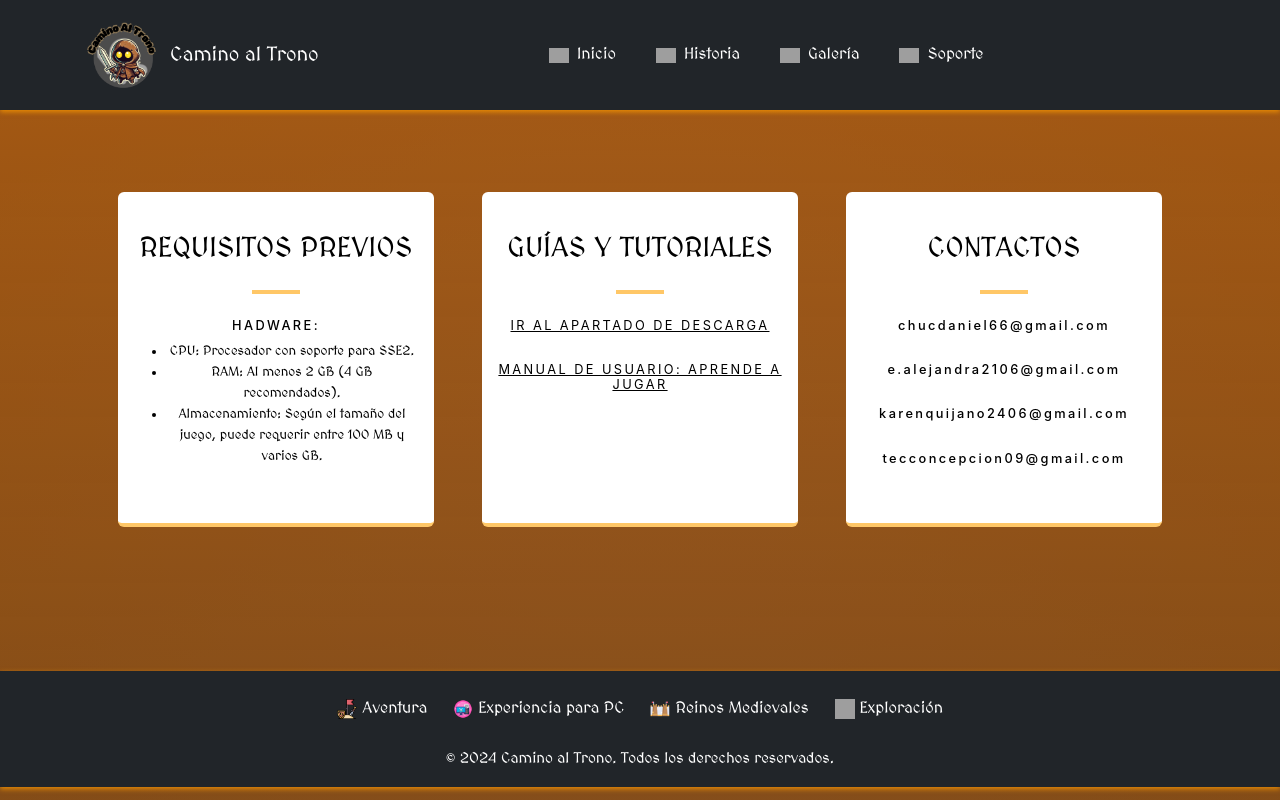
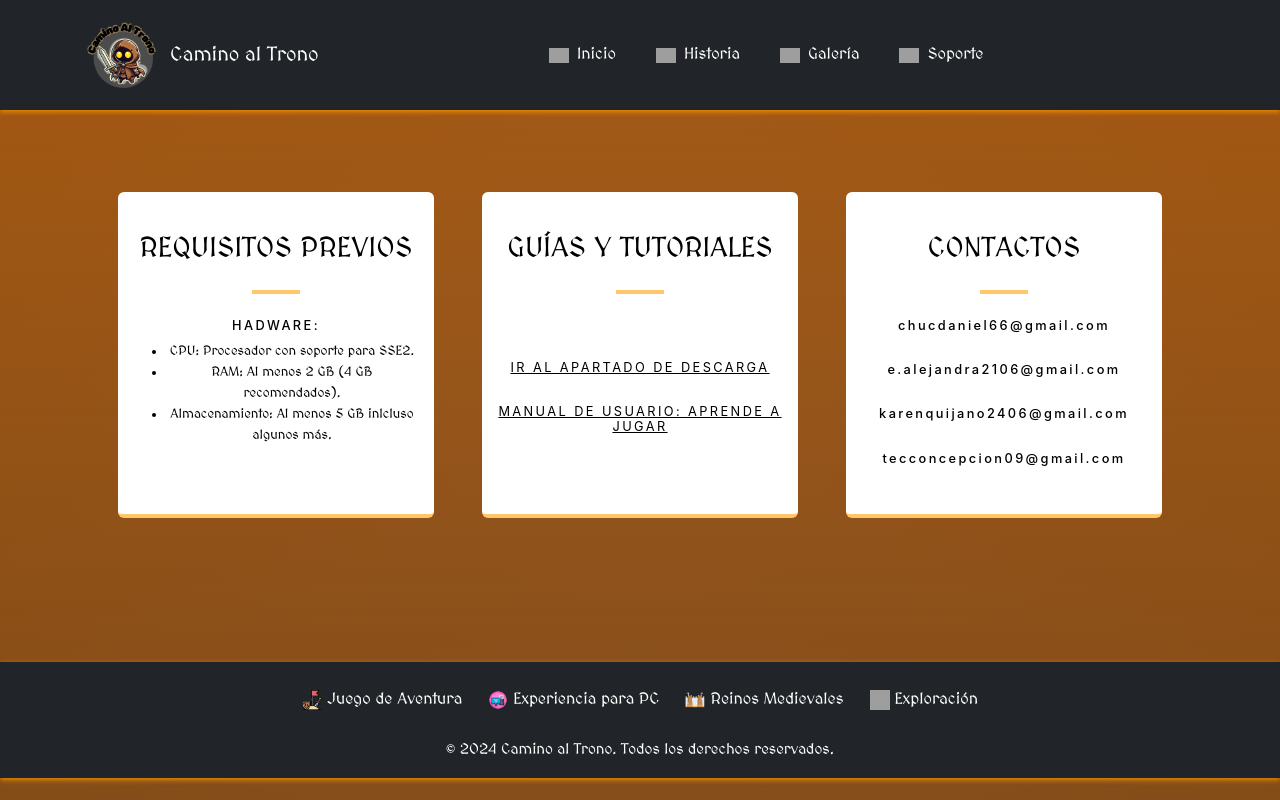
Before and after one commit to Reyes-Tec/vue_camino_trono, a Vue app: page /soporte in a window 1280 px wide. Built offline with nearby package versions, Linux system fonts and the light colour scheme; grey boxes are pictures that could not be loaded; a web font is replaced by a local one.

Commit message:
DESCARGA MANUAL, AJUSTES DEL ULTIMO ENEMIGO

```diff
--- a/src/components/FooterComp.vue
+++ b/src/components/FooterComp.vue
@@ -5,7 +5,7 @@
       <ul class="list-inline mb-3 d-flex justify-content-center flex-wrap">
         <li class="list-inline-item tag-item mx-2 my-1">
           <img src="/public/img/aventura.png" alt="Icono Aventura" class="tag-icon" />
-          <span class="tag-text">Aventura</span>
+          <span class="tag-text">Juego de Aventura</span>
         </li>
         <li class="list-inline-item tag-item mx-2 my-1">
           <img src="/public/img/pc.png" alt="Icono Edad Media" class="tag-icon" />
--- a/src/views/GaleryPage.vue
+++ b/src/views/GaleryPage.vue
@@ -77,8 +77,7 @@
               <h3>Karn el Lancero</h3>
               <p>
                 ROL:Enemigo<br />
-                DESCRIPCIÓN: Un guerrero no-muerto, leal hasta la muerte y más allá, armado con una lanza mortal.<br />
-                DEBILIDAD:
+                DESCRIPCIÓN: Un guerrero no-muerto, leal hasta la muerte y más allá, armado con una lanza mortal.
               </p>
             </div>
           </div>
@@ -95,8 +94,6 @@
               <p>
                 ROL:Enemigo<br />
                 DESCRIPCIÓN:Un esqueleto protector que se levanta de entre los muertos para defender su tierra natal.
-                <br />
-                DEBILIDAD:
               </p>
             </div>
           </div>
@@ -113,8 +110,6 @@
               <p>
                 ROL: Enemigo<br />
                 DESCRIPCIÓN:Un espíritu errante, envuelto en una niebla sombría, que susurra secretos del más allá.
-                <br />
-                DEBILIDAD:
               </p>
             </div>
           </div>
@@ -127,11 +122,10 @@
               <img src="/img/8.png" class="img-fluid rounded" alt="Image 8" />
             </div>
             <div class="content">
-              <h3>Karn el Lancero</h3>
+              <h3>Viuda Escarlata</h3>
               <p>
-                ROL:<br />
-                HABILIDAD:<br />
-                DEBILIDAD:
+                ROL: Enemigo <br />
+                DESCRIPCIÓN:Una araña venenosa que acecha en las sombras, rápida y letal, con un cuerpo carmesí que advierte del peligro. <br />
               </p>
             </div>
           </div>
--- a/src/views/SoportePage.vue
+++ b/src/views/SoportePage.vue
@@ -3,17 +3,17 @@
     <div class="container px-4 px-lg-5">
       <div class="row gx-4 gx-lg-5">
         <div class="col-md-4 mb-3 mb-md-0">
-          <div class="card py-4 h-100 fade-in-up" style="animation-delay: 0.2s;">
+          <div class="card py-4 h-100 fade-in-up" style="animation-delay: 0.2s">
             <div class="card-body text-center">
               <i class="fas fa-map-marked-alt text-primary mb-2"></i>
-              <h3 style="color: black;">REQUISITOS PREVIOS</h3>
+              <h3 style="color: black">REQUISITOS PREVIOS</h3>
               <hr class="my-4 mx-auto" />
               <div class="small text-black-50">
-                <h4 style="color: black;">Hadware:</h4>
-                <ul style="color: black;">
+                <h4 style="color: black">Hadware:</h4>
+                <ul style="color: black">
                   <li>CPU: Procesador con soporte para SSE2.</li>
                   <li>RAM: Al menos 2 GB (4 GB recomendados).</li>
-                  <li>Almacenamiento: Según el tamaño del juego, puede requerir entre 100 MB y varios GB.</li>
+                  <li>Almacenamiento: Al menos 5 GB inlcluso algunos más.</li>
                 </ul>
               </div>
             </div>
@@ -21,30 +21,44 @@
         </div>
 
         <div class="col-md-4 mb-3 mb-md-0">
-          <div class="card py-4 h-100 fade-in-up" style="animation-delay: 0.4s;">
+          <div class="card py-4 h-100 fade-in-up" style="animation-delay: 0.4s">
             <div class="card-body text-center">
               <i class="fas fa-envelope text-primary mb-2"></i>
-              <h3 style="color: black;">GUÍAS Y TUTORIALES</h3>
+              <h3 style="color: black">GUÍAS Y TUTORIALES</h3>
               <hr class="my-4 mx-auto" />
               <div class="small text-black-50">
-                <h4><a href="/#descarga" style="color: black;">Ir al apartado de descarga</a></h4><br>
-                <h4><a href="#" style="color: black;">MANUAL DE USUARIO: APRENDE A JUGAR </a></h4>
+                <br />
+                <br />
+                <h4><a href="/#descarga" style="color: black">Ir al apartado de descarga</a></h4>
+                <br />
+                <h4>
+                  <a
+                    href="https://github.com/Reyes-Tec/vue_camino_trono/releases/download/untagged-7f5b169914767d7fdb1f/Manual.Videojuego.CAMINO.AL.TRONO.pdF"
+                    style="color: black"
+                    download="Manual.Videojuego.CAMINO.AL.TRONO.pdf"
+                  >
+                    MANUAL DE USUARIO: APRENDE A JUGAR
+                  </a>
+                </h4>
               </div>
             </div>
           </div>
         </div>
 
         <div class="col-md-4 mb-3 mb-md-0">
-          <div class="card py-4 h-100 fade-in-up" style="animation-delay: 0.6s;">
+          <div class="card py-4 h-100 fade-in-up" style="animation-delay: 0.6s">
             <div class="card-body text-center">
               <i class="fas fa-mobile-alt text-primary mb-2"></i>
-              <h3 style="color: black;">CONTACTOS</h3>
+              <h3 style="color: black">CONTACTOS</h3>
               <hr class="my-4 mx-auto" />
               <div class="small text-black-50">
-                <h4 style="color: black; text-transform:lowercase">chucdaniel66@gmail.com</h4><br>
-                <h4 style="color: black; text-transform:lowercase">e.alejandra2106@gmail.com</h4><br>
-                <h4 style="color: black; text-transform:lowercase">karenquijano2406@gmail.com</h4><br>
-                <h4 style="color: black; text-transform:lowercase">tecconcepcion09@gmail.com</h4>
+                <h4 style="color: black; text-transform: lowercase">chucdaniel66@gmail.com</h4>
+                <br />
+                <h4 style="color: black; text-transform: lowercase">e.alejandra2106@gmail.com</h4>
+                <br />
+                <h4 style="color: black; text-transform: lowercase">karenquijano2406@gmail.com</h4>
+                <br />
+                <h4 style="color: black; text-transform: lowercase">tecconcepcion09@gmail.com</h4>
               </div>
             </div>
           </div>
@@ -71,7 +85,6 @@
   animation: fadeInUp 1s ease forwards;
 }
 
-
 .contact-section {
   padding-top: 12rem;
   padding-bottom: 6rem;
@@ -80,9 +93,22 @@
   border: 0;
   border-bottom: 0.25rem solid #ffc767;
 }
-.contact-section .card h4, .contact-section .card .h4 {
+.contact-section .card h4,
+.contact-section .card .h4 {
   font-size: 0.8rem;
-  font-family: "Varela Round", -apple-system, BlinkMacSystemFont, "Segoe UI", Roboto, "Helvetica Neue", Arial, sans-serif, "Apple Color Emoji", "Segoe UI Emoji", "Segoe UI Symbol", "Noto Color Emoji";
+  font-family:
+    'Varela Round',
+    -apple-system,
+    BlinkMacSystemFont,
+    'Segoe UI',
+    Roboto,
+    'Helvetica Neue',
+    Arial,
+    sans-serif,
+    'Apple Color Emoji',
+    'Segoe UI Emoji',
+    'Segoe UI Symbol',
+    'Noto Color Emoji';
   text-transform: uppercase;
   letter-spacing: 0.15rem;
 }
@@ -105,9 +131,8 @@
   color: rgba(0, 0, 0, 0.897);
 }
 
-.projects-section{
+.projects-section {
   background-color: #000; /* Color de fondo */
   opacity: 0.5; /* Define la transparencia, 0.5 equivale al 50% */
 }
-
 </style>
```
